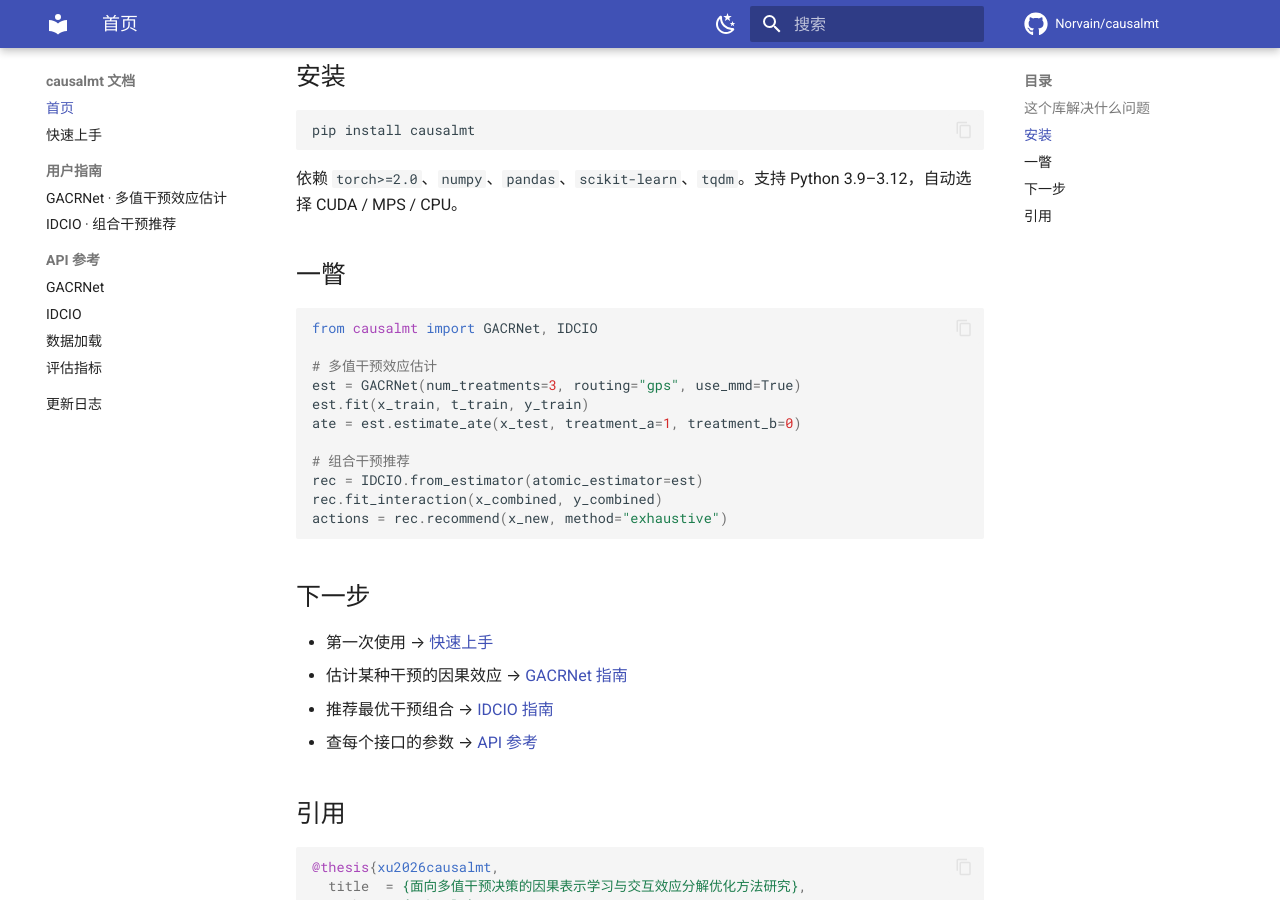
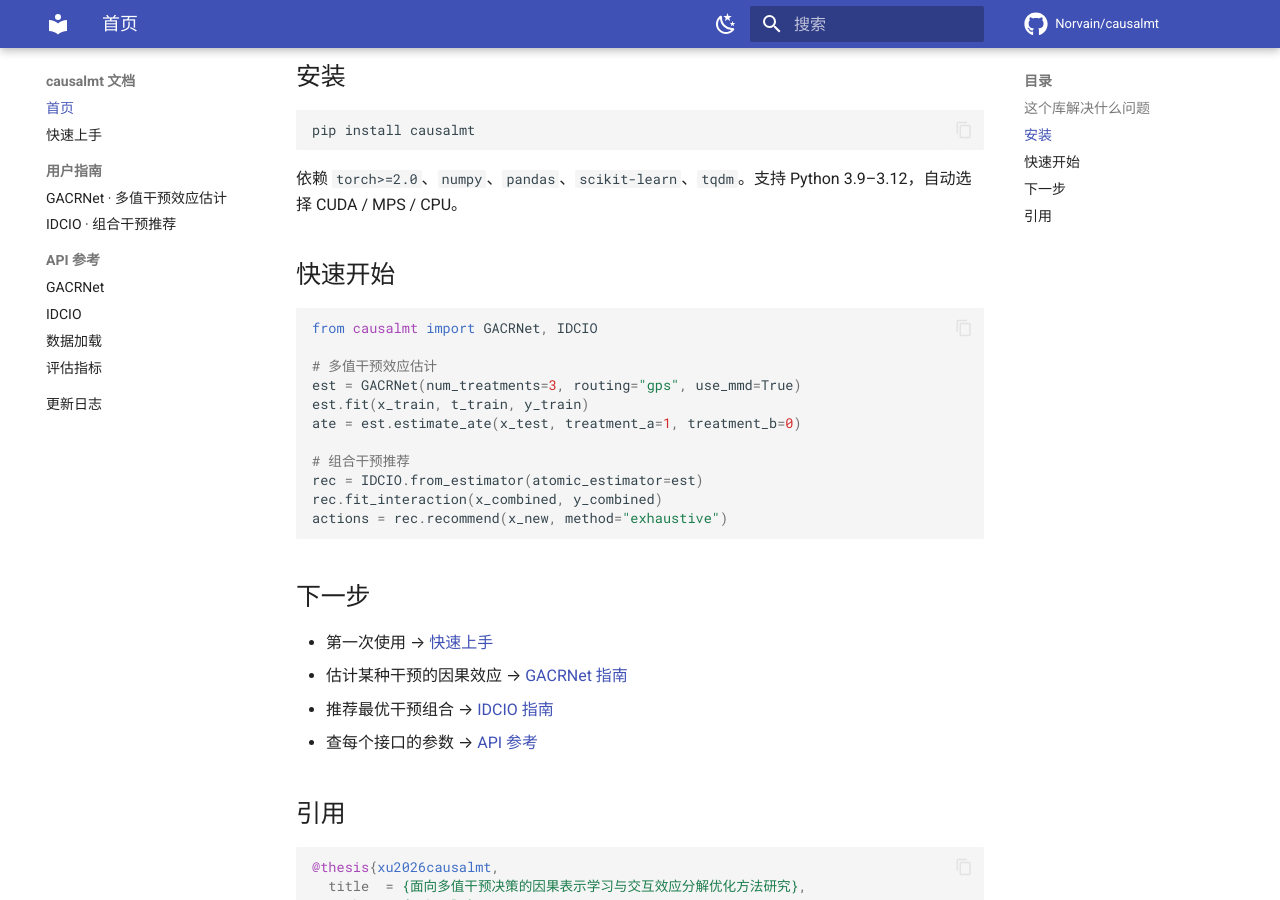
Before and after one commit to Norvain/causalmt, an MkDocs documentation site: the page built from docs/index.md, in a window 1280 px wide and 900 px high, scrolled down 651 px. Built offline with MkDocs 1.6.1 and Material for MkDocs 9.7.7, drawn with Linux system fonts in a browser that asks for light colours; comment, search, counter and statistics services are not loaded.

Commit message:
docs: 首页「一瞥」改为「快速开始」

````diff
--- a/docs/index.md
+++ b/docs/index.md
@@ -36,7 +36,7 @@ pip install causalmt
 
 依赖 `torch>=2.0`、`numpy`、`pandas`、`scikit-learn`、`tqdm`。支持 Python 3.9–3.12，自动选择 CUDA / MPS / CPU。
 
-## 一瞥
+## 快速开始
 
 ```python
 from causalmt import GACRNet, IDCIO
````
